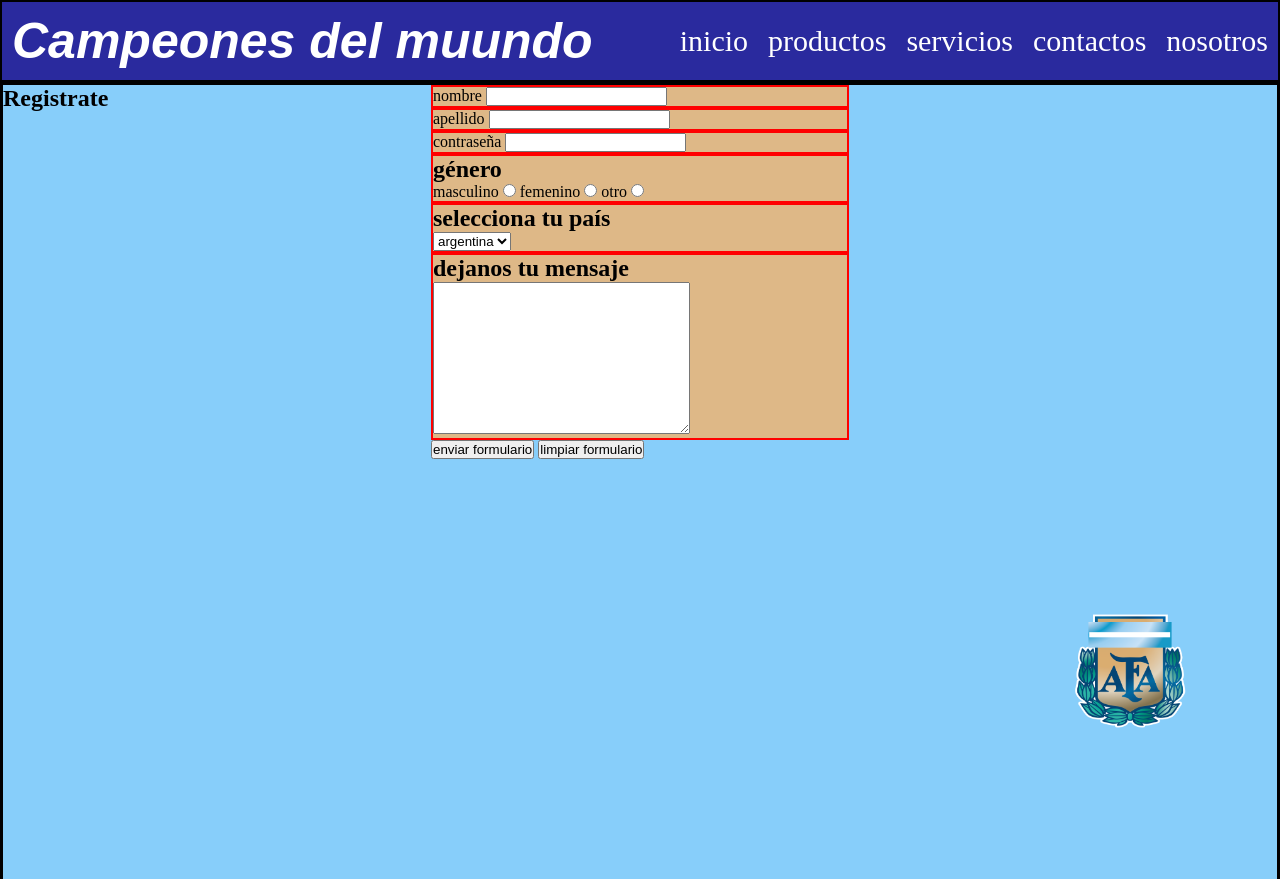
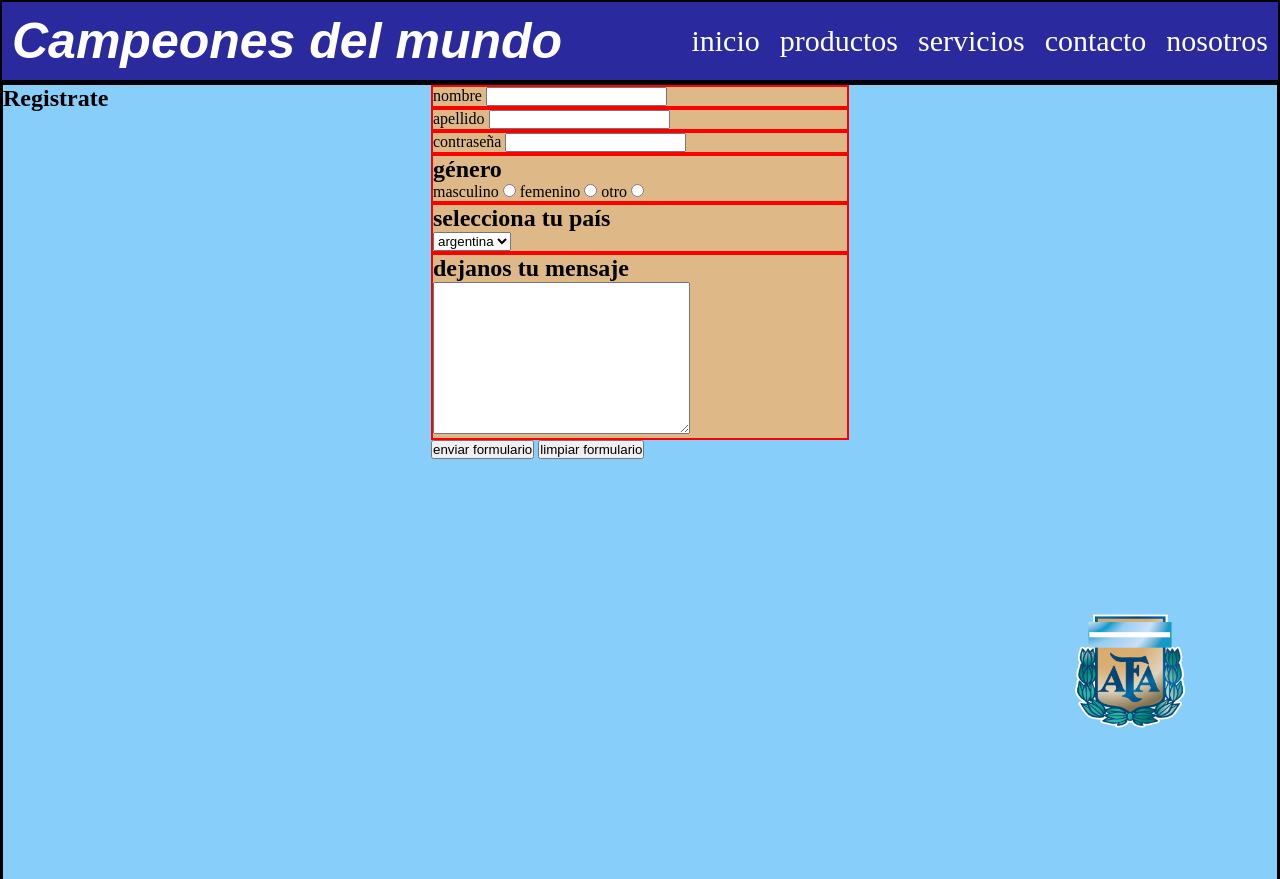
Before and after one commit to gonzalo-lallana/proyectofinalcoder, a plain HTML site: page pages/contacto.html in a window 1280 px wide. Shown: the top 879 px of the page. Drawn offline with Linux system fonts and the light colour scheme.

Commit message:
correcciones1

```diff
--- a/pages/contacto.html
+++ b/pages/contacto.html
@@ -9,13 +9,13 @@
 </head>
 <body>
     <header>
-        <h1>Campeones del muundo</h1>
+        <h1>Campeones del mundo</h1>
         <nav>
             <ul>
                 <li><a href="../index.html">inicio</a></li>
                 <li><a href="./productos.html">productos</a></li>
                 <li><a href="./servicios.html">servicios</a></li>
-                <li><a href="./contacto.html">contactos</a></li>
+                <li><a href="./contacto.html">contacto</a></li>
                 <li><a href="./nosotros.html">nosotros</a></li>
             </ul>
         </nav>
```
Also changed, not shown: pages/productos.html (+1 -1 lines), pages/servicios.html (+1 -1 lines).
